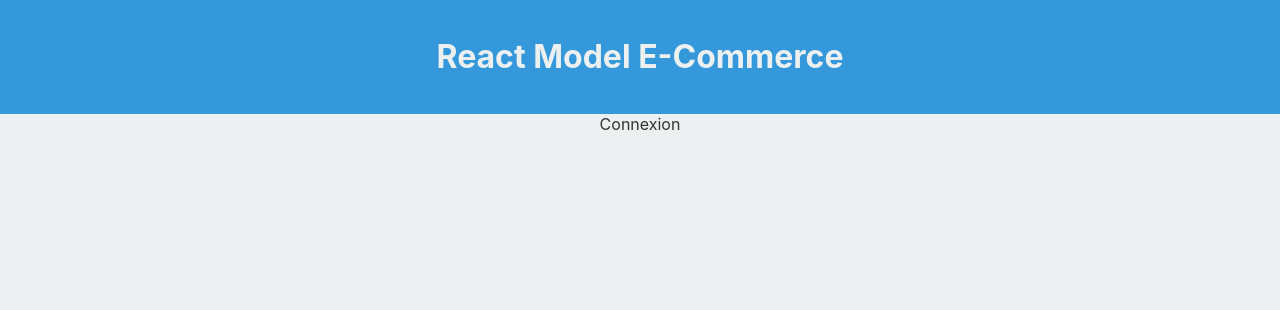
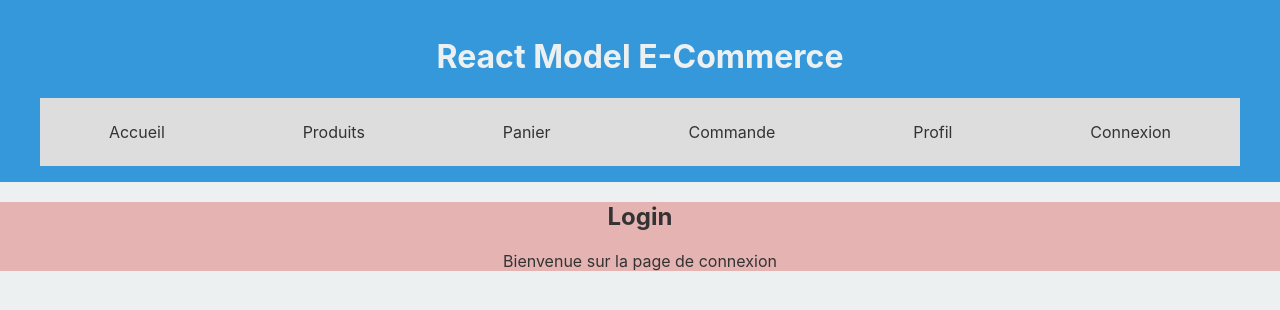
Before and after one commit to AristoteLeDaron/react-model-ecommerce, a React (Create React App) app: page /connexion in a window 1280 px wide. Shown: the top 310 px of the page. Built offline with nearby package versions, Linux system fonts and the light colour scheme.

Commit message:
ajout de la page login et de son css, et ajout d'une navbar avec les liens vers les pages

```diff
--- a/src/App.js
+++ b/src/App.js
@@ -7,11 +7,9 @@
 import CartPage from './components/CartPage/CartPage';
 import CheckoutPage from './components/CheckoutPage/CheckoutPage';
 import UserProfilePage from './components/UserProfilePage/UserProfilePage';
+import LoginPage from './components/LoginPage/LoginPage';
 import { BrowserRouter as Router, Routes, Route } from 'react-router-dom';
 
-function LoginPage() {
-  return <div>Connexion</div>;
-}
 
 function App() {
   return (
--- a/src/components/Header/Header.js
+++ b/src/components/Header/Header.js
@@ -1,11 +1,13 @@
 import React from 'react';
 import './Header.css';
+import NavBar from '../NavBar/NavBar';
 
 function Header() {
   return (
     <header className="header">
       <div className="headerContainer">
         <h1>React Model E-Commerce</h1>
+        <NavBar />
       </div>
     </header>
   );
--- /dev/null
+++ b/src/components/LoginPage/LoginPage.css
@@ -0,0 +1,9 @@
+.loginPage {
+  background-color: var(--login-page-bg);
+  /* Autres styles généraux pour cette page */
+}
+
+.loginPageContainer {
+  background-color: var(--login-page-container-bg);
+  /* Autres styles pour le conteneur */
+}
--- /dev/null
+++ b/src/components/LoginPage/LoginPage.js
@@ -0,0 +1,16 @@
+import React from 'react';
+import './LoginPage.css';
+
+function LoginPage() {
+  return (
+    <div className="loginPage">
+      <div className="loginPageContainer">
+        <h2>Login</h2>
+        <p>Bienvenue sur la page de connexion</p>
+      </div>
+    </div>
+  );
+}
+
+
+export default LoginPage;
--- /dev/null
+++ b/src/components/NavBar/NavBar.css
@@ -0,0 +1,18 @@
+.navBar {
+  display: flex;
+  justify-content: space-around;
+  padding: 1rem 0;
+  background-color: var(--navbar-bg, #ddd); /* Vous pouvez ajouter cette variable dans index.css si vous le souhaitez */
+}
+
+.navLink {
+  text-decoration: none;
+  color: inherit;
+  padding: 0.5rem 1rem;
+  transition: background-color 0.3s;
+
+  /* Ajouter un effet de survol (hover) pour améliorer la lisibilité */
+  &:hover {
+      background-color: var(--navbar-hover-bg, #ccc); /* Encore une fois, vous pouvez ajouter cette variable dans index.css si vous le souhaitez */
+  }
+}
--- /dev/null
+++ b/src/components/NavBar/NavBar.js
@@ -0,0 +1,18 @@
+import React from 'react';
+import { Link } from 'react-router-dom';
+import './NavBar.css';
+
+function NavBar() {
+  return (
+    <nav className="navBar">
+      <Link className="navLink" to="/">Accueil</Link>
+      <Link className="navLink" to="/produits">Produits</Link>
+      <Link className="navLink" to="/panier">Panier</Link>
+      <Link className="navLink" to="/commande">Commande</Link>
+      <Link className="navLink" to="/profil">Profil</Link>
+      <Link className="navLink" to="/connexion">Connexion</Link>
+    </nav>
+  );
+}
+
+export default NavBar;
--- a/src/components/ProductsPage/ProductsPage.js
+++ b/src/components/ProductsPage/ProductsPage.js
@@ -3,8 +3,8 @@
 
 function ProductsPage() {
   return (
-    <div className="productPage">
-      <div className="productPageContainer">
+    <div className="productsPage">
+      <div className="productsPageContainer">
         <h2>Produits</h2>
         <p>Bienvenue sur la page de liste des produits</p>
       </div>
```
